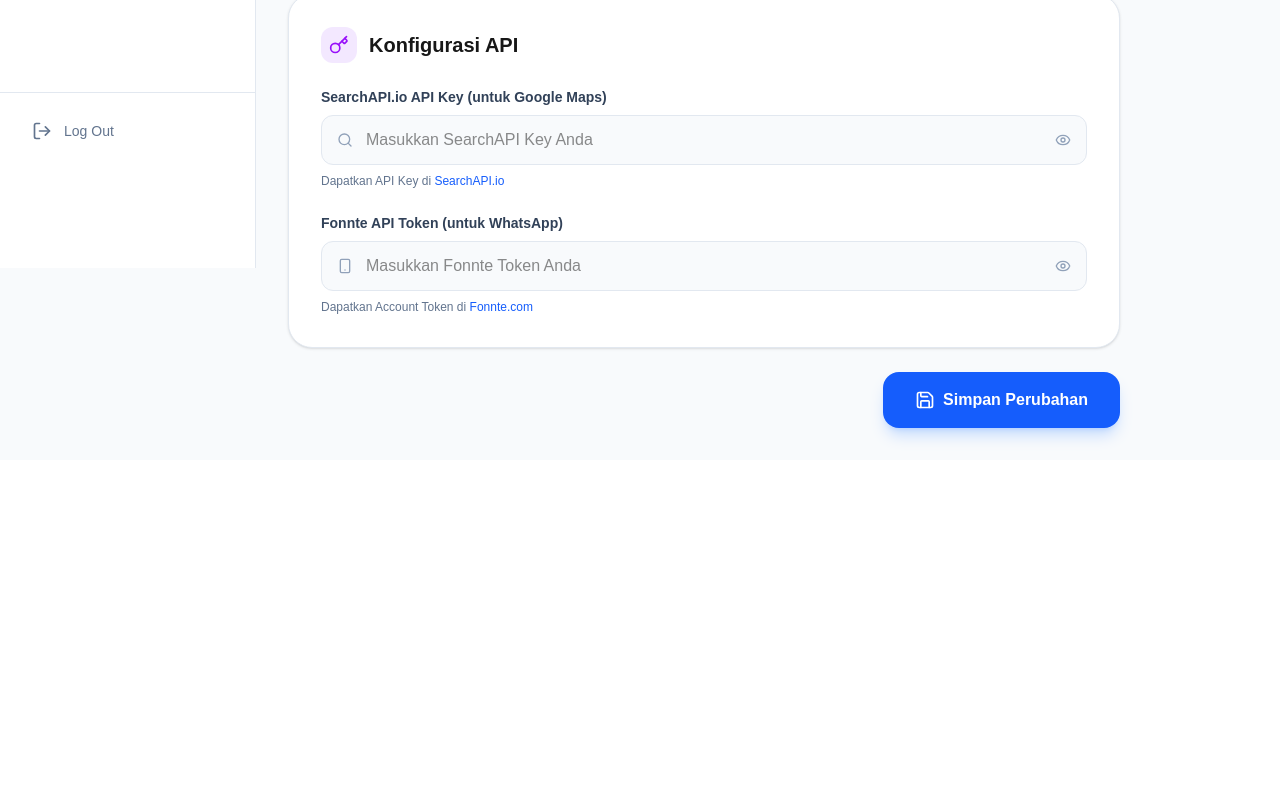
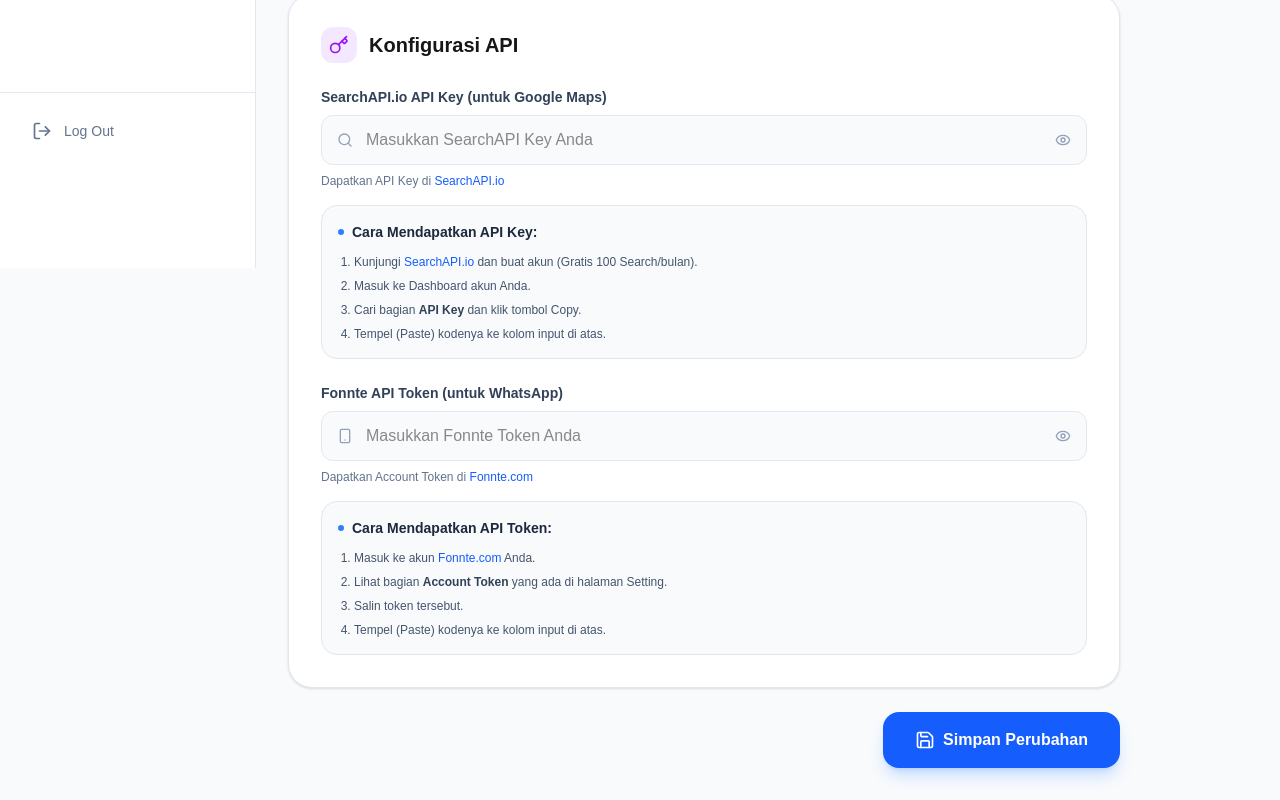
Before and after one commit to Windi-Fikriyansyah/frontend_googlemaps, a Next.js app: page /settings in a window 1280 px wide. Shown: the part 532-1332 px from the top of the page. Before the commit the page ends 992 px from the top, so only its background shows below. Built offline with nearby package versions, Linux system fonts and the light colour scheme; no server answers; sample sign-in values are in the browser's storage.

Commit message:
update1212123211

```diff
--- a/app/leads/page.tsx
+++ b/app/leads/page.tsx
@@ -6,21 +6,37 @@ import LeadTable from "@/components/LeadTable";
 import { Skeleton } from "@/components/ui/skeleton";
 import api from "@/lib/api";
 import { Lead } from "@/types";
-import { MapPin, Target, Layers } from "lucide-react";
+import { MapPin, Target, Layers, AlertCircle, ArrowRight } from "lucide-react";
 import { useRouter } from "next/navigation";
 import { toast } from "sonner";
+import Link from "next/link";
 
 export default function Home() {
   const [leads, setLeads] = useState<Lead[]>([]);
   const [loading, setLoading] = useState(false);
   const [error, setError] = useState<string | null>(null);
+  const [configMissing, setConfigMissing] = useState(false);
   const router = useRouter();
 
   useEffect(() => {
     const token = localStorage.getItem("token");
     if (!token) {
       router.push("/login");
+      return;
     }
+
+    const fetchUserData = async () => {
+      try {
+        const response = await api.get("/auth/me");
+        const user = response.data;
+        if (!user.search_api_key || !user.fonnte_token) {
+          setConfigMissing(true);
+        }
+      } catch (error) {
+        console.error("Failed to fetch user data:", error);
+      }
+    };
+    fetchUserData();
   }, [router]);
 
   const handleSearch = async (keyword: string, location_name: string, radius: number, max_results: number) => {
@@ -64,6 +80,30 @@ export default function Home() {
 
 
       <div className="px-4 space-y-8">
+        {/* Config Missing Warning */}
+        {configMissing && (
+          <div className="max-w-4xl mx-auto">
+            <div className="bg-red-50 dark:bg-red-900/20 border border-red-200 dark:border-red-800 rounded-3xl p-4 md:p-6 flex flex-col md:flex-row items-center gap-4 shadow-sm animate-in fade-in slide-in-from-top-4 duration-500">
+              <div className="p-3 bg-red-100 dark:bg-red-900/40 text-red-600 dark:text-red-400 rounded-2xl">
+                <AlertCircle className="w-8 h-8" />
+              </div>
+              <div className="flex-1 text-center md:text-left">
+                <h3 className="text-red-900 dark:text-red-200 font-black text-xl mb-1">Konfigurasi Belum Lengkap!</h3>
+                <p className="text-red-700 dark:text-red-400 text-sm">
+                  Mohon isi <b>SearchAPI Key</b> dan <b>Fonnte Token</b> terlebih dahulu di menu pengaturan untuk dapat melakukan pencarian.
+                </p>
+              </div>
+              <Link
+                href="/settings"
+                className="flex items-center gap-2 bg-red-600 hover:bg-red-700 text-white px-6 py-3 rounded-2xl font-bold transition-all hover:scale-105 active:scale-95 shadow-lg shadow-red-500/25"
+              >
+                Ke Pengaturan
+                <ArrowRight className="w-4 h-4" />
+              </Link>
+            </div>
+          </div>
+        )}
+
         {/* Search Component */}
         <SearchForm onSearch={handleSearch} isLoading={loading} />
 
--- a/app/settings/page.tsx
+++ b/app/settings/page.tsx
@@ -195,7 +195,20 @@ export default function SettingsPage() {
                                                 {showSearchKey ? <EyeOff className="w-4 h-4" /> : <Eye className="w-4 h-4" />}
                                             </button>
                                         </div>
-                                        <p className="mt-2 text-xs text-slate-500">Dapatkan API Key di <a href="https://www.searchapi.io" target="_blank" className="text-blue-600 hover:underline">SearchAPI.io</a></p>
+                                        <p className="mt-2 text-xs text-slate-500">Dapatkan API Key di <a href="https://www.searchapi.io" target="_blank" className="text-blue-600 hover:underline font-medium">SearchAPI.io</a></p>
+
+                                        <div className="mt-4 p-4 bg-slate-50 dark:bg-slate-950/50 rounded-2xl border border-slate-200 dark:border-slate-800">
+                                            <h3 className="text-sm font-bold text-slate-800 dark:text-slate-200 mb-3 flex items-center gap-2">
+                                                <div className="w-1.5 h-1.5 rounded-full bg-blue-500"></div>
+                                                Cara Mendapatkan API Key:
+                                            </h3>
+                                            <ol className="text-xs text-slate-600 dark:text-slate-400 space-y-2 list-decimal ml-4">
+                                                <li>Kunjungi <a href="https://www.searchapi.io" target="_blank" className="text-blue-600 dark:text-blue-400 hover:underline font-medium">SearchAPI.io</a> dan buat akun (Gratis 100 Search/bulan).</li>
+                                                <li>Masuk ke Dashboard akun Anda.</li>
+                                                <li>Cari bagian <span className="font-semibold text-slate-700 dark:text-slate-300">API Key</span> dan klik tombol Copy.</li>
+                                                <li>Tempel (Paste) kodenya ke kolom input di atas.</li>
+                                            </ol>
+                                        </div>
                                     </div>
 
                                     <div>
@@ -221,7 +234,20 @@ export default function SettingsPage() {
                                                 {showFonnteToken ? <EyeOff className="w-4 h-4" /> : <Eye className="w-4 h-4" />}
                                             </button>
                                         </div>
-                                        <p className="mt-2 text-xs text-slate-500">Dapatkan Account Token di <a href="https://fonnte.com" target="_blank" className="text-blue-600 hover:underline">Fonnte.com</a></p>
+                                        <p className="mt-2 text-xs text-slate-500">Dapatkan Account Token di <a href="https://fonnte.com" target="_blank" className="text-blue-600 hover:underline font-medium">Fonnte.com</a></p>
+
+                                        <div className="mt-4 p-4 bg-slate-50 dark:bg-slate-950/50 rounded-2xl border border-slate-200 dark:border-slate-800">
+                                            <h3 className="text-sm font-bold text-slate-800 dark:text-slate-200 mb-3 flex items-center gap-2">
+                                                <div className="w-1.5 h-1.5 rounded-full bg-blue-500"></div>
+                                                Cara Mendapatkan API Token:
+                                            </h3>
+                                            <ol className="text-xs text-slate-600 dark:text-slate-400 space-y-2 list-decimal ml-4">
+                                                <li>Masuk ke akun <a href="https://fonnte.com" target="_blank" className="text-blue-600 dark:text-blue-400 hover:underline font-medium">Fonnte.com</a> Anda.</li>
+                                                <li>Lihat bagian <span className="font-semibold text-slate-700 dark:text-slate-300">Account Token</span> yang ada di halaman Setting.</li>
+                                                <li>Salin token tersebut.</li>
+                                                <li>Tempel (Paste) kodenya ke kolom input di atas.</li>
+                                            </ol>
+                                        </div>
                                     </div>
                                 </div>
                             </div>
```
